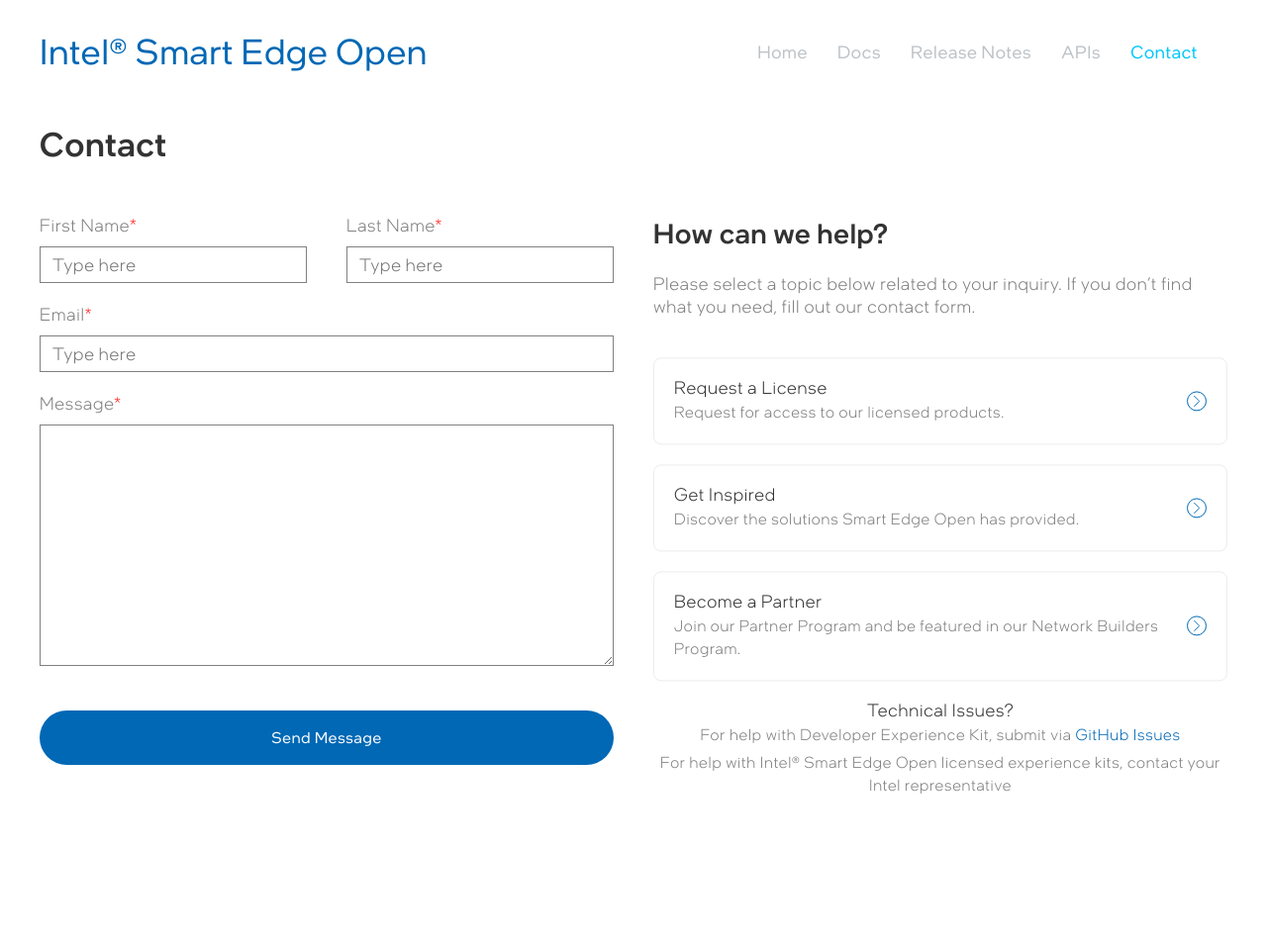
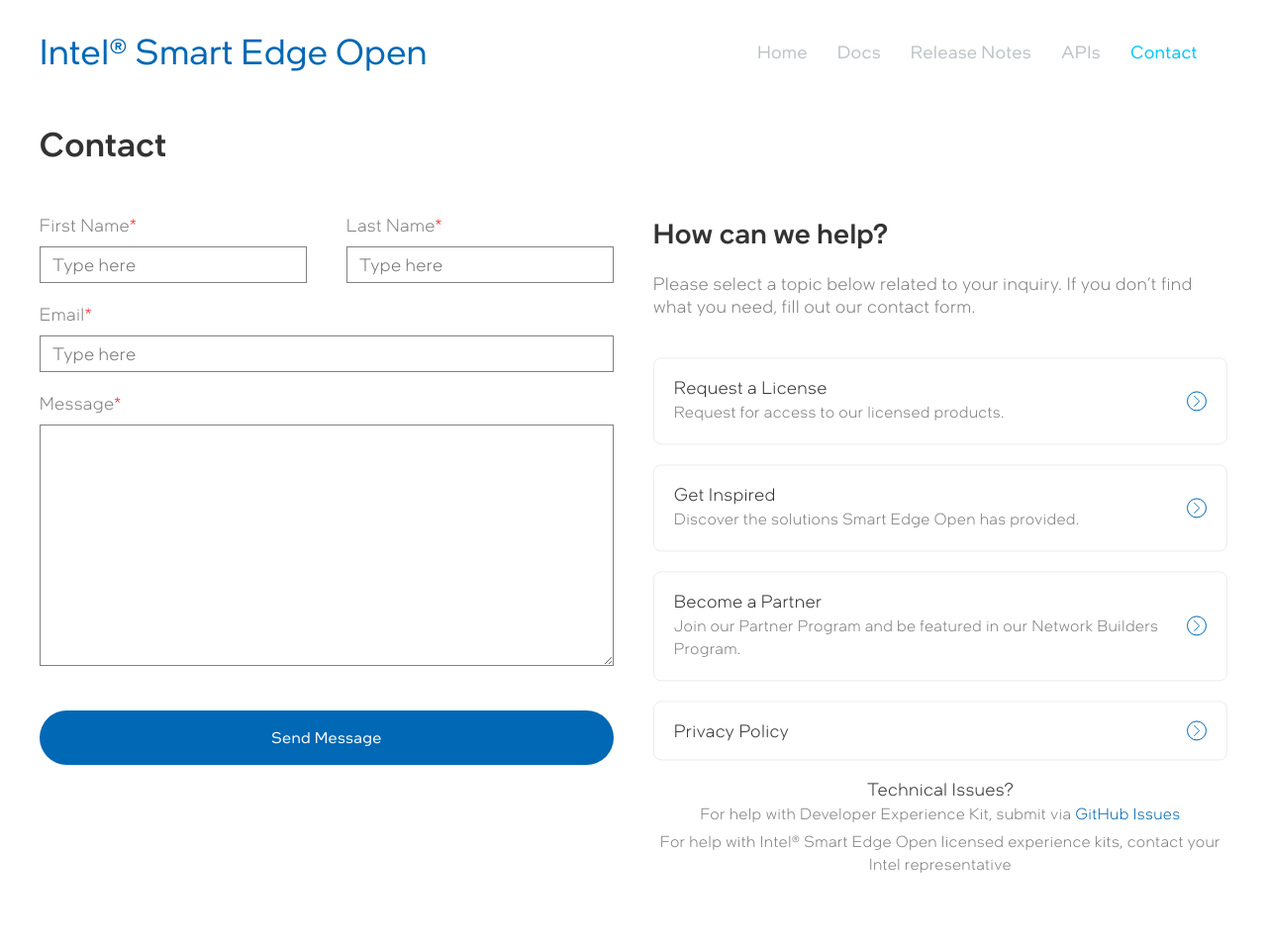
Before and after one commit to intelsmartedgeons/intelsmartedgeons.github.io, a Jekyll site: the page built from contact.md, in a window 1280 px wide. Shown: the whole page at 99% size. Built offline with Jekyll 4.4.1, drawn with Linux system fonts in a browser that asks for light colours; nearby versions of some CDN libraries; some web fonts are replaced; library files that are not in the unit come from our copies; before the commit the page ends 900 px from its top, so only the background shows below that.

Commit message:
add privacy link to contact

```diff
--- a/contact.md
+++ b/contact.md
@@ -71,6 +71,12 @@
                     </a>
                 </li>
                 <li>
+                    <a class="uk-box-shadow-hover-small" href="https://www.intel.com/content/www/us/en/privacy/intel-privacy-notice.html" rel="nofollow" target="_blank" title="Become a Partner">
+                        <span class="linkHead">Privacy Policy</span>
+                        <svg width="20" height="20" viewBox="0 0 20 20" xmlns="http://www.w3.org/2000/svg"><polyline fill="none" stroke="#0068B5" stroke-width="1.03" points="7 4 13 10 7 16"></polyline></svg>
+                    </a>
+                </li>
+                <li>
                     <span class="linkHead uk-text-center">Technical Issues?</span>
                     <span class="linkText uk-text-center">For help with Developer Experience Kit, submit via <a href="https://github.com/smart-edge-open/open-developer-experience-kits/issues" rel="nofollow" target="_blank" title="GitHub Issues">GitHub Issues</a></span>
                     <span class="linkText uk-text-center">For help with Intel® Smart Edge Open licensed experience kits, contact your Intel representative</span>
```
Also changed, not shown: request-license.md (+1 -0 lines).
